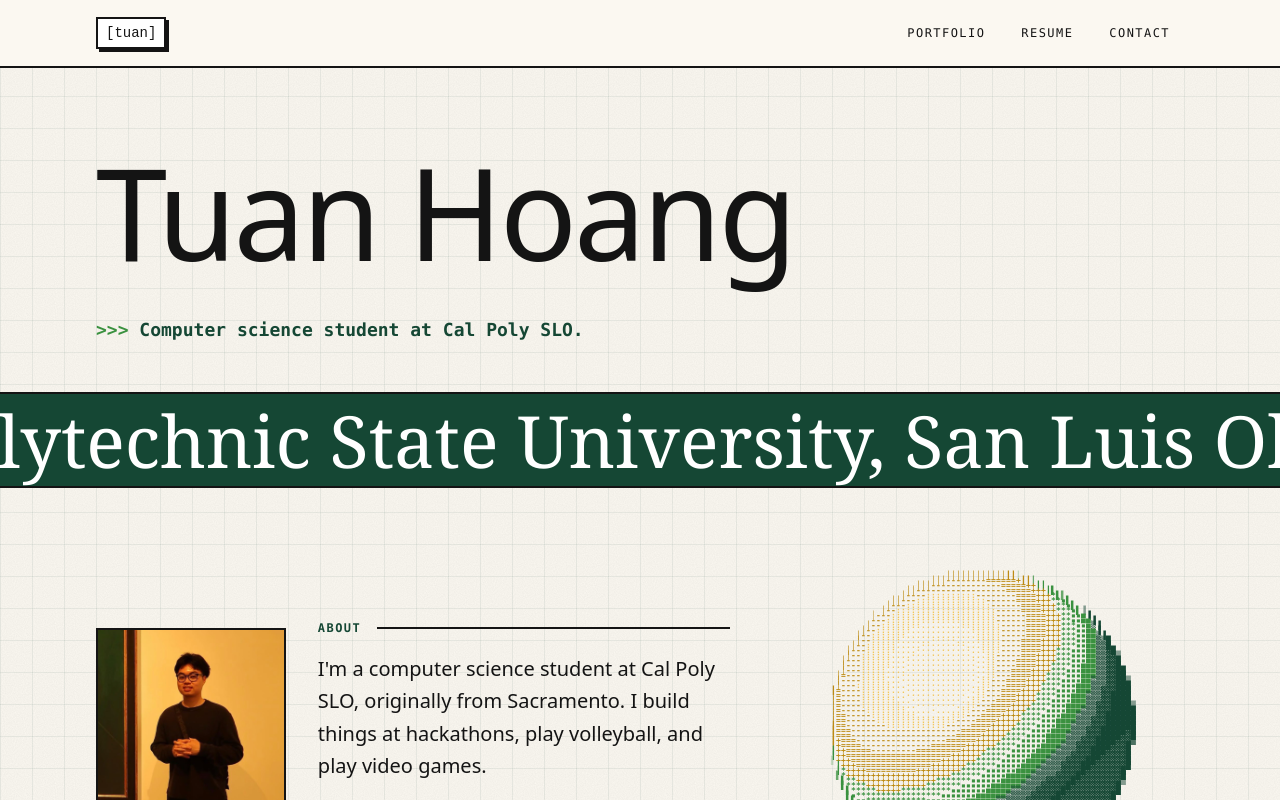
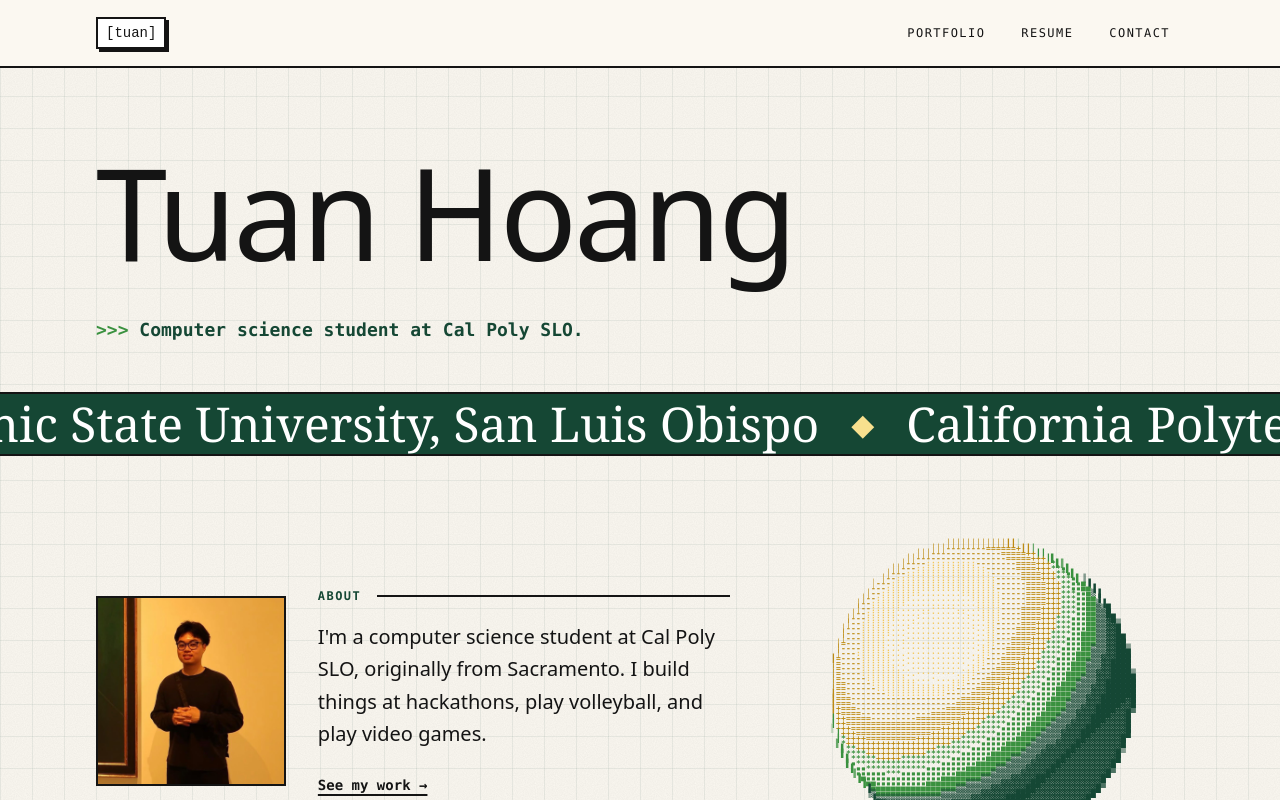
Before and after one commit to tuanhoang0117/tuanhoang0117.github.io, a React (Vite) app: page / in a window 1280 px wide. Shown: the top 800 px of the page. Built offline with nearby package versions, Linux system fonts and the light colour scheme.

Commit message:
Slim the home school strip to 64px on desktop
The owner chose a 64px band with 48px text from md up, so the strip
no longer competes with the title. Phones stay at 56px. The fixed
strip on /lab/banner keeps its size.

```diff
--- a/src/components/brand/Banner.tsx
+++ b/src/components/brand/Banner.tsx
@@ -188,7 +188,7 @@ export function Banner({ hideAfter, reserveSpace = true, onLoop, inline = false
       aria-label={school.shortName}
       className={
         inline
-          ? "flex h-14 items-center overflow-hidden border-y-2 border-ink bg-poly text-white md:h-24"
+          ? "flex h-14 items-center overflow-hidden border-y-2 border-ink bg-poly text-white md:h-16"
           : [
               "fixed inset-x-0 bottom-0 z-40 flex h-14 items-center overflow-hidden border-t-2 border-ink bg-poly text-white transition-opacity duration-300",
               "md:inset-x-auto md:top-0 md:right-0 md:h-dvh md:w-24 md:border-t-0 md:border-l-2",
@@ -204,10 +204,13 @@ export function Banner({ hideAfter, reserveSpace = true, onLoop, inline = false
             ref={i === 0 ? copyRef : undefined}
             aria-hidden={i > 0 || undefined}
             data-banner-copy=""
-            className="flex shrink-0 items-center gap-6 pe-6 font-serif text-4xl leading-none md:gap-8 md:pe-8 md:text-7xl"
+            className={`flex shrink-0 items-center gap-6 pe-6 font-serif text-4xl leading-none md:gap-8 md:pe-8 ${inline ? "md:text-5xl" : "md:text-7xl"}`}
           >
             <span>{school.name}</span>
-            <span aria-hidden="true" className="text-2xl text-stadium md:text-4xl">
+            <span
+              aria-hidden="true"
+              className={`text-2xl text-stadium ${inline ? "md:text-3xl" : "md:text-4xl"}`}
+            >
               ◆
             </span>
           </span>
```
